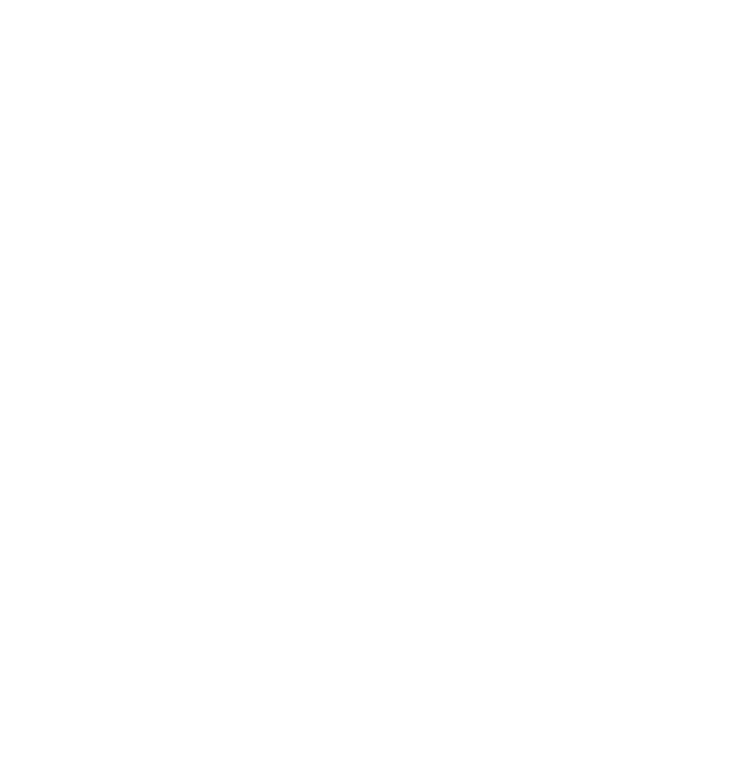
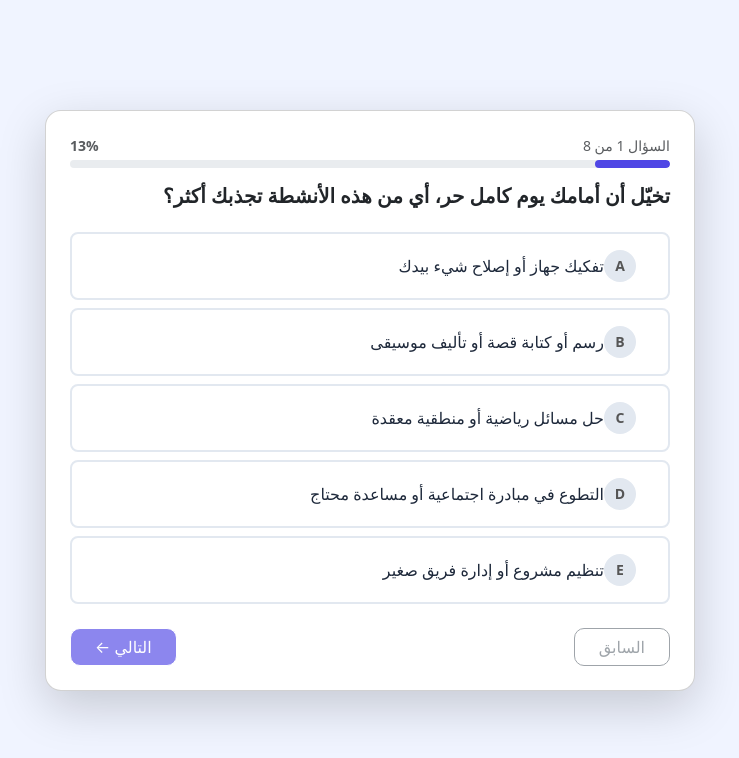
Before and after one commit to LeenArafat/Bousalaty, a React (Create React App) app: page / in a window 1280 px wide. Shown: the top 758 px of the page, without its empty margins (270-1009 px from the left). Built offline with nearby package versions, Linux system fonts and the light colour scheme.

Commit message:
Quiz page frontend

```diff
--- a/package.json
+++ b/package.json
@@ -7,6 +7,7 @@
     "@testing-library/jest-dom": "^6.9.1",
     "@testing-library/react": "^16.3.2",
     "@testing-library/user-event": "^13.5.0",
+    "bootstrap": "^5.3.8",
     "react": "^19.2.4",
     "react-dom": "^19.2.4",
     "react-scripts": "5.0.1",
--- a/src/App.js
+++ b/src/App.js
@@ -1,9 +1,9 @@
 import './App.css';
+import Quiz from './pages/explore-interests/Quiz';
 
 function App() {
   return (
-    <div className="App">
-    </div>
+    <Quiz />
   );
 }
 
--- a/src/index.js
+++ b/src/index.js
@@ -3,6 +3,7 @@
 import './index.css';
 import App from './App';
 import reportWebVitals from './reportWebVitals';
+import 'bootstrap/dist/css/bootstrap.min.css';
 
 const root = ReactDOM.createRoot(document.getElementById('root'));
 root.render(
--- /dev/null
+++ b/src/pages/explore-interests/Quiz.js
@@ -0,0 +1,220 @@
+import React, { useState } from 'react';
+
+const questions = [
+  {
+    id: 1,
+    text: "تخيّل أن أمامك يوم كامل حر، أي من هذه الأنشطة تجذبك أكثر؟",
+    options: [
+      { label: "A", text: "تفكيك جهاز أو إصلاح شيء بيدك" },
+      { label: "B", text: "رسم أو كتابة قصة أو تأليف موسيقى" },
+      { label: "C", text: "حل مسائل رياضية أو منطقية معقدة" },
+      { label: "D", text: "التطوع في مبادرة اجتماعية أو مساعدة محتاج" },
+      { label: "E", text: "تنظيم مشروع أو إدارة فريق صغير" },
+    ],
+  },
+  {
+    id: 2,
+    text: "صديقك يسألك: \"ليش السماء زرقاء؟\"، ما ردة فعلك الطبيعية؟",
+    options: [
+      { label: "A", text: "أبحث في غوغل وأقرأ كل شيء عنها" },
+      { label: "B", text: "أقول \"مش عارف\" وأكمل يومي" },
+      { label: "C", text: "أحاول أفسرها بمنطقي حتى لو ما أعرف الجواب" },
+      { label: "D", text: "أحوّل السؤال لنقاش فلسفي أو اجتماعي ممتع" },
+    ],
+  },
+  {
+    id: 3,
+    text: "لو طُلب منك تقدّم مشروعاً أمام زملائك، أي طريقة تختار تلقائياً؟",
+    options: [
+      { label: "A", text: "تصميم عرض بصري جذاب ومبتكر" },
+      { label: "B", text: "جمع بيانات وإحصاءات وتقديمها بدقة" },
+      { label: "C", text: "كتابة تقرير منظم ومفصّل" },
+      { label: "D", text: "إقناع الجمهور بالكلام والحماس" },
+      { label: "E", text: "بناء نموذج أو تجربة عملية" },
+    ],
+  },
+  {
+    id: 4,
+    text: "أي من هذه المواقف يشعرك بالرضا والفخر أكثر؟",
+    options: [
+      { label: "A", text: "شرحت درساً صعباً لزميل وفهمه" },
+      { label: "B", text: "صممت شيئاً جميلاً أعجب الناس" },
+      { label: "C", text: "حللت مشكلة معقدة لوحدك" },
+      { label: "D", text: "نظّمت فعالية ونجحت بشكل مثالي" },
+      { label: "E", text: "اخترعت فكرة جديدة لم يفكر فيها أحد" },
+    ],
+  },
+  {
+    id: 5,
+    text: "لو أُعطيت 10,000 ريال لتستثمرها بحرية تامة، ماذا تفعل؟",
+    options: [
+      { label: "A", text: "أبدأ مشروعاً صغيراً أو فكرة تجارية" },
+      { label: "B", text: "أشترك في دورات تعليمية وأطور نفسي" },
+      { label: "C", text: "أتبرع لمشروع خيري أو اجتماعي" },
+      { label: "D", text: "أشتري أدوات أو برامج لأطور مهارة تقنية" },
+      { label: "E", text: "أستثمرها في مشروع فني أو إبداعي" },
+    ],
+  },
+  {
+    id: 6,
+    text: "كيف تبدو غرفتك أو ملفاتك عادةً؟",
+    options: [
+      { label: "A", text: "منظمة تماماً، كل شيء في مكانه" },
+      { label: "B", text: "فوضى منظمة، أنا فقط أعرف أين كل شيء" },
+      { label: "C", text: "متغيرة حسب مزاجي" },
+      { label: "D", text: "مش مهم النظام، المهم الإنجاز" },
+    ],
+  },
+  {
+    id: 7,
+    text: "بعد 10 سنوات، أي من هذه الجمل تتمنى أن تصفك؟",
+    options: [
+      { label: "A", text: "غيّر حياة الناس وأثّر فيهم" },
+      { label: "B", text: "اكتشف شيئاً جديداً لم يعرفه أحد" },
+      { label: "C", text: "بنى شيئاً باقياً وملموساً" },
+      { label: "D", text: "نجح وحقق ثروة وقيادة" },
+      { label: "E", text: "عبّر عن نفسه وترك بصمة إبداعية" },
+    ],
+  },
+  {
+    id: 8,
+    text: "أي نوع من المهام تشعر أنك تتحمله أكثر في الدراسة؟",
+    options: [
+      { label: "A", text: "حفظ وفهم كميات كبيرة من المعلومات" },
+      { label: "B", text: "تطبيق عملي ومشاريع ميدانية" },
+      { label: "C", text: "تحليل وكتابة مقالات وأبحاث" },
+      { label: "D", text: "حل مسائل وأرقام وخوارزميات" },
+      { label: "E", text: "عمل جماعي ونقاشات وتفاعل" },
+    ],
+  },
+];
+
+function Quiz() {
+  const [currentIndex, setCurrentIndex] = useState(0);
+  const [answers, setAnswers] = useState({});
+
+  const currentQuestion = questions[currentIndex];
+  const isLast = currentIndex === questions.length - 1;
+  const selectedAnswer = answers[currentQuestion.id];
+  const progress = ((currentIndex + 1) / questions.length) * 100;
+
+  const handleSelect = (label) => {
+    setAnswers({ ...answers, [currentQuestion.id]: label });
+  };
+
+  const handleNext = () => {
+    if (currentIndex < questions.length - 1) setCurrentIndex(currentIndex + 1);
+  };
+
+  const handlePrev = () => {
+    if (currentIndex > 0) setCurrentIndex(currentIndex - 1);
+  };
+
+  const handleSubmit = () => {
+    console.log("Answers:", answers);
+    alert("تم إرسال إجاباتك!");
+    // لاحقاً: navigate('/results', { state: { answers } })
+  };
+
+  return (
+    <div
+      className="min-vh-100 d-flex align-items-center justify-content-center"
+      style={{ backgroundColor: '#f0f4ff', direction: 'rtl' }}
+    >
+      <div className="card shadow-lg p-4" style={{ maxWidth: '650px', width: '100%', borderRadius: '16px' }}>
+
+        {/* Header */}
+        <div className="mb-3">
+          <div className="d-flex justify-content-between align-items-center mb-1">
+            <small className="text-muted">السؤال {currentIndex + 1} من {questions.length}</small>
+            <small className="text-muted fw-bold">{Math.round(progress)}%</small>
+          </div>
+          <div className="progress" style={{ height: '8px', borderRadius: '10px' }}>
+            <div
+              className="progress-bar"
+              style={{
+                width: `${progress}%`,
+                backgroundColor: '#4f46e5',
+                borderRadius: '10px',
+                transition: 'width 0.4s ease',
+              }}
+            />
+          </div>
+        </div>
+
+        {/* Question */}
+        <h5 className="fw-bold mb-4 text-dark">{currentQuestion.text}</h5>
+
+        {/* Options */}
+        <div className="d-flex flex-column gap-2 mb-4">
+          {currentQuestion.options.map((option) => {
+            const isSelected = selectedAnswer === option.label;
+            return (
+              <div
+                key={option.label}
+                onClick={() => handleSelect(option.label)}
+                className="d-flex align-items-center p-3 rounded-3"
+                style={{
+                  border: isSelected ? '2px solid #4f46e5' : '2px solid #e2e8f0',
+                  backgroundColor: isSelected ? '#eef2ff' : 'white',
+                  cursor: 'pointer',
+                  transition: 'all 0.2s ease',
+                }}
+              >
+                <span
+                  className="me-3 fw-bold d-flex align-items-center justify-content-center rounded-circle"
+                  style={{
+                    width: '32px',
+                    height: '32px',
+                    minWidth: '32px',
+                    backgroundColor: isSelected ? '#4f46e5' : '#e2e8f0',
+                    color: isSelected ? 'white' : '#555',
+                    fontSize: '14px',
+                  }}
+                >
+                  {option.label}
+                </span>
+                <span style={{ color: '#1e293b' }}>{option.text}</span>
+              </div>
+            );
+          })}
+        </div>
+
+        {/* Buttons */}
+        <div className="d-flex justify-content-between">
+          <button
+            className="btn btn-outline-secondary px-4"
+            onClick={handlePrev}
+            disabled={currentIndex === 0}
+            style={{ borderRadius: '10px' }}
+          >
+            السابق
+          </button>
+
+          {isLast ? (
+            <button
+              className="btn px-4 text-white"
+              onClick={handleSubmit}
+              disabled={!selectedAnswer}
+              style={{ backgroundColor: '#4f46e5', borderRadius: '10px' }}
+            >
+              إرسال الإجابات
+            </button>
+          ) : (
+            <button
+              className="btn px-4 text-white"
+              onClick={handleNext}
+              disabled={!selectedAnswer}
+              style={{ backgroundColor: '#4f46e5', borderRadius: '10px' }}
+            >
+              التالي ←
+            </button>
+          )}
+        </div>
+
+      </div>
+    </div>
+  );
+}
+
+export default Quiz;
```
Also changed, not shown: 1 other file (tests, documents, lock files or other folders).
